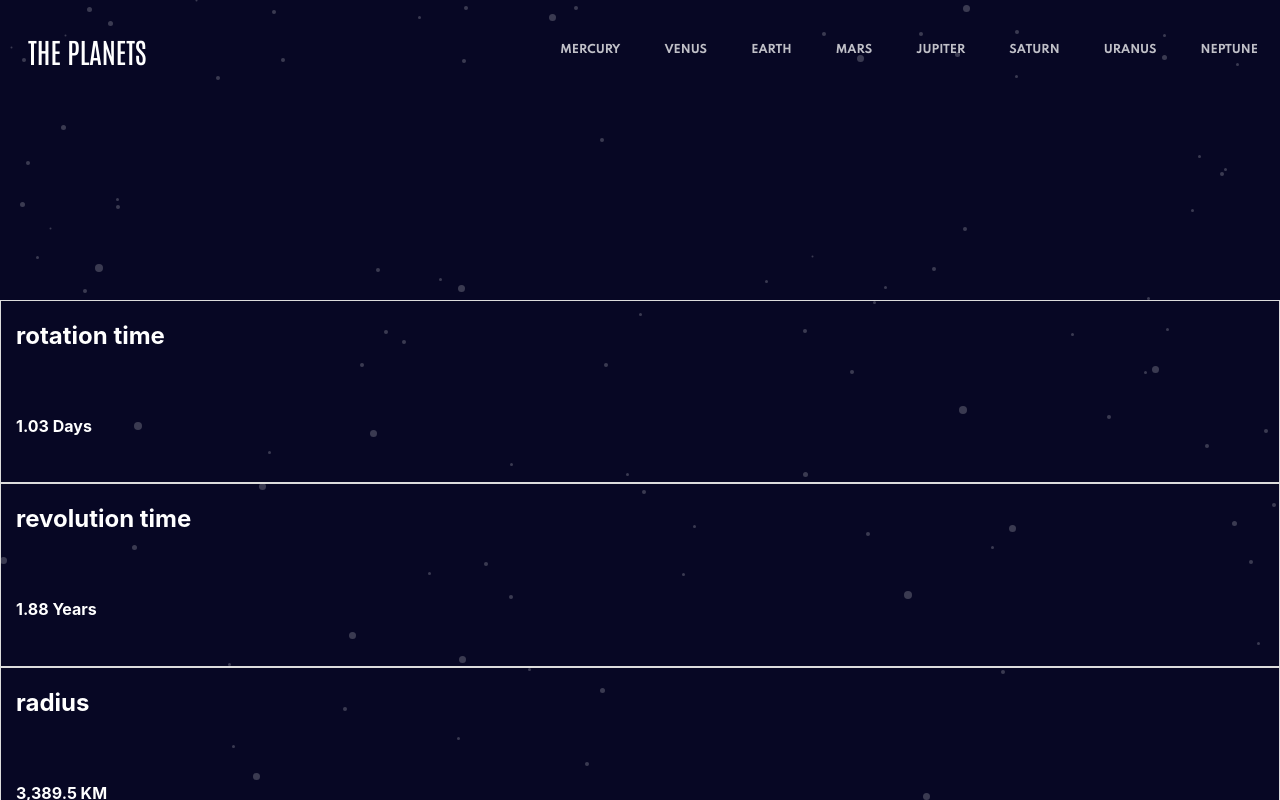
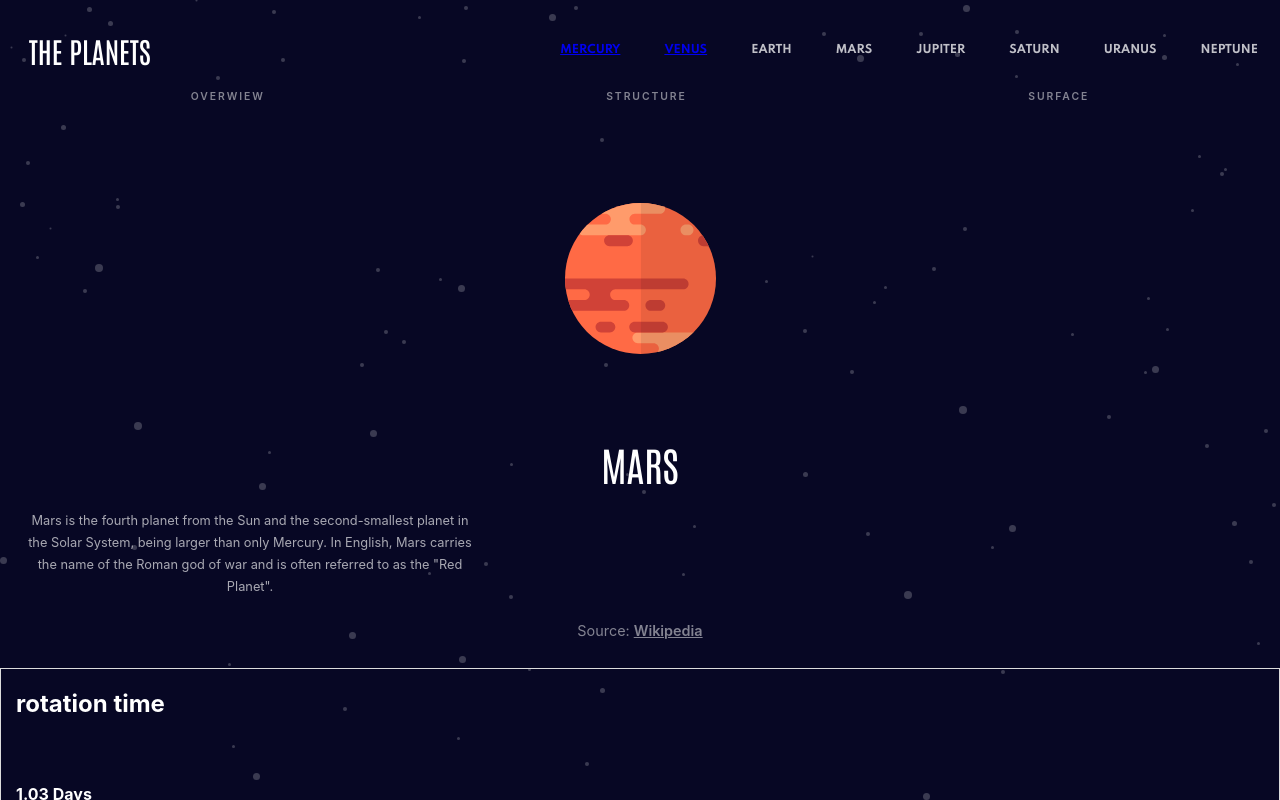
Before and after one commit to monsterkosh/team-venus, a React (Create React App) app: page /mars in a window 1280 px wide. Shown: the top 800 px of the page. Built offline with nearby package versions, Linux system fonts and the light colour scheme.

Commit message:
home & navbar fixes

```diff
--- a/src/components/Home/Home.jsx
+++ b/src/components/Home/Home.jsx
@@ -1,10 +1,78 @@
-import React from 'react';
+import React, { useState } from 'react';
 import style from './Home.module.css';
 import Box from '../Box/Box';
 
 const Home = (data) => {
+  let overview = {
+    title: data.planetData.name,
+    desc: data.planetData.overview.content,
+    wiki: data.planetData.overview.source,
+    img: data.planetData.overview.image,
+  };
+
+  let structure = {
+    title: data.planetData.name,
+    desc: data.planetData.structure.content,
+    wiki: data.planetData.structure.source,
+    img: data.planetData.structure.image,
+  };
+
+  let surface = {
+    title: data.planetData.name,
+    desc: data.planetData.geology.content,
+    wiki: data.planetData.geology.source,
+    img: data.planetData.geology.image,
+    geo: data.planetData.geology.geo,
+  };
+
+  const [planetData, setPlanetData] = useState(overview);
+
   return (
     <div className={style.container}>
+      <div className={style.hero}>
+        <div className={style.hero_wrapper}>
+          <div className={style.hero_views}>
+            <button
+              onClick={() => {
+                setPlanetData(overview);
+              }}
+            >
+              overwiew
+            </button>
+            <button
+              onClick={() => {
+                setPlanetData(structure);
+              }}
+            >
+              structure
+            </button>
+            <button
+              onClick={() => {
+                setPlanetData(surface);
+              }}
+            >
+              surface
+            </button>
+          </div>
+          <div className={style.hero_images}>
+            <img src={planetData.img} alt='' />
+          </div>
+          {planetData.geo ? (
+            <div className={style.hero_images__mini}>
+              <img src={planetData.geo} alt='' />
+            </div>
+          ) : (
+            false
+          )}
+          <div className={style.hero_info}>
+            <div className={style.hero_title}>{planetData.title}</div>
+            <div className={style.hero_info__desc}>{planetData.desc}</div>
+            <div className={style.hero_info__wiki}>
+              Source: <a href={planetData.wiki}>Wikipedia</a>
+            </div>
+          </div>
+        </div>
+      </div>
       <div>
         <Box title='rotation time' data={data.planetData.rotation} />
         <Box title='revolution time' data={data.planetData.revolution} />
--- a/src/components/Home/Home.module.css
+++ b/src/components/Home/Home.module.css
@@ -2,5 +2,98 @@
     width: 100vw;
     height: 100vh;
     color: white;
-    padding-top: 300px;
+    padding-top: 70px;
 }
+
+.hero_wrapper {
+    width: 100%;
+    height: 100%;
+}
+
+.hero_views {
+    display: flex;
+    justify-content: space-around;
+    padding: 0 20px;
+}
+
+.hero_views button {
+    border: none;
+    text-decoration: none;
+    background: transparent;
+    color: hsl(240,6%,54%);
+    text-transform: uppercase;
+    font-size: 0.65rem;
+    font-weight: 600;
+    letter-spacing: 0.12rem;
+    font-family: var(--ff-first);
+    padding: 20px 0;
+}
+
+.hero_views button:hover {
+   color: white;
+   padding-bottom: 20px;
+   border-bottom: 4px solid hsl(194,48%,49%);
+}
+
+.hero_images {
+    padding: 80px 0;
+    height: 100%;
+    vertical-align: middle;
+    text-align: center;
+}
+
+.hero_images img {
+    margin: 0 auto;
+    max-width: 151px;
+    box-sizing: border-box;
+}
+
+.hero_images__mini {
+    vertical-align: middle;
+    text-align: center;
+    margin-top: -50%;
+    padding-bottom: 40px;
+}
+
+.hero_images__mini img {
+    width: 100px;
+    height: 100%;
+}
+
+.hero_info {
+    margin-bottom: 25px;
+}
+
+.hero_title {
+    font-size: 2.5rem;
+    text-transform: uppercase;
+    font-family: var(--ff-secondary);
+    text-align: center;
+}
+
+.hero_info__desc {
+    font-family: var(--ff-first);
+    font-size: 0.8rem;
+    box-sizing: border-box;
+    padding: 20px 24px;
+    color: hsla(0,0%,100%,0.65);
+    line-height: 22px;
+    max-width: 500px;
+    text-align: center;
+}
+
+.hero_info__wiki {
+    text-align: center;
+    color: hsl(240,6%,54%);
+    font-size: 0.9rem;
+    line-height: 25px;
+}
+
+.hero_info__wiki a {
+    color: hsl(240,6%,54%);
+    align-items: center;
+    gap: 5px;
+    font-size: 0.9rem;
+    font-weight: 600;
+    line-height: 25px;
+}
--- a/src/components/Navbar/Navbar.jsx
+++ b/src/components/Navbar/Navbar.jsx
@@ -1,4 +1,5 @@
 import React from 'react';
+import { Link } from 'react-router-dom';
 import hamburguerIcon from '../../assets/icon-menu.svg';
 import chevron_right from '../../assets/right-chevron.png';
 import style from './Navbar.module.css';
@@ -23,9 +24,9 @@ function Navbar() {
                   style={{ backgroundColor: 'var(--blue-lighter)' }}
                   className={style.circle}
                 ></span>
-                {/* <Link to='/'> */}
+                {/* <Link to='/' /> */}
                 Mercury
-                {/* </Link> */}
+                {/* <Link to='/' /> */}
                 <i className={style.navbar_mobile__chevron}>
                   <img
                     className={style.chevron_right}
@@ -165,8 +166,12 @@ function Navbar() {
         </nav>
         <nav className={style.navbar_desktop__items}>
           <ul>
-            <li>Mercury</li>
-            <li>Venus</li>
+            <li>
+              <Link to='/mercury'>Mercury</Link>
+            </li>
+            <li>
+              <Link to='/venus'>Venus</Link>
+            </li>
             <li>Earth</li>
             <li>Mars</li>
             <li>Jupiter</li>
--- a/src/components/Navbar/Navbar.module.css
+++ b/src/components/Navbar/Navbar.module.css
@@ -7,12 +7,12 @@
     text-transform: uppercase;
     font-family: var(--ff-secondary);
     font-weight: 500;
-    font-size: 28px;
+    font-size: 1.8rem;
 }
 .navbar__wrapper {
     width: 100%;
     position:absolute;
-    padding: 2.5em 1.5em;
+    padding: 16px 24px;
     display: flex;
     justify-content: space-between;
     box-sizing: border-box;
@@ -32,7 +32,7 @@ input[type='checkbox'] {
     }
     .navbar__wrapper {
         flex-direction: column;
-        padding: 2.5em 1.5em 0;
+        padding: 16px 24px;
         border-bottom: 2px solid rgba(151, 151, 151, 0.2);
     }
     .navbar_mobile__list-items {
@@ -123,9 +123,12 @@ input[type='checkbox'] {
     }
 
     .menu_img {
-        width: 40px;
+        width: 35px;
+        height: 35px;
         color: var(--white);
+        padding-top: 4px;
     }
+
     .menu:checked ~ #items_navbar__mobile {
         display: flex;
         position: absolute;
--- a/src/index.css
+++ b/src/index.css
@@ -1,3 +1,8 @@
+root {
+  margin: 0;
+  padding: 0;
+}
+
 body {
   margin: 0;
   font-family: -apple-system, BlinkMacSystemFont, 'Segoe UI', 'Roboto', 'Oxygen',
```
